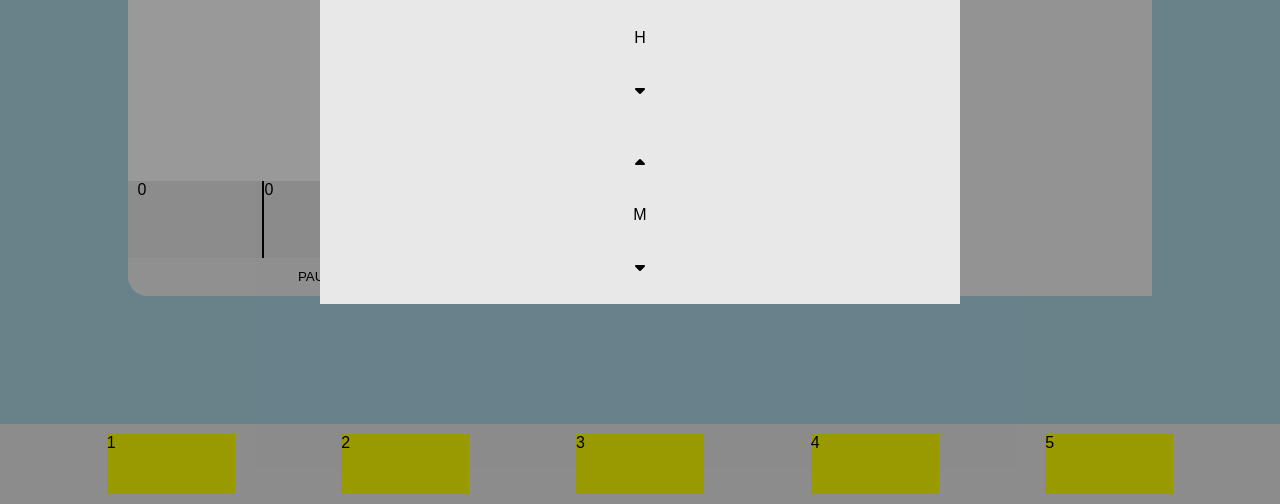
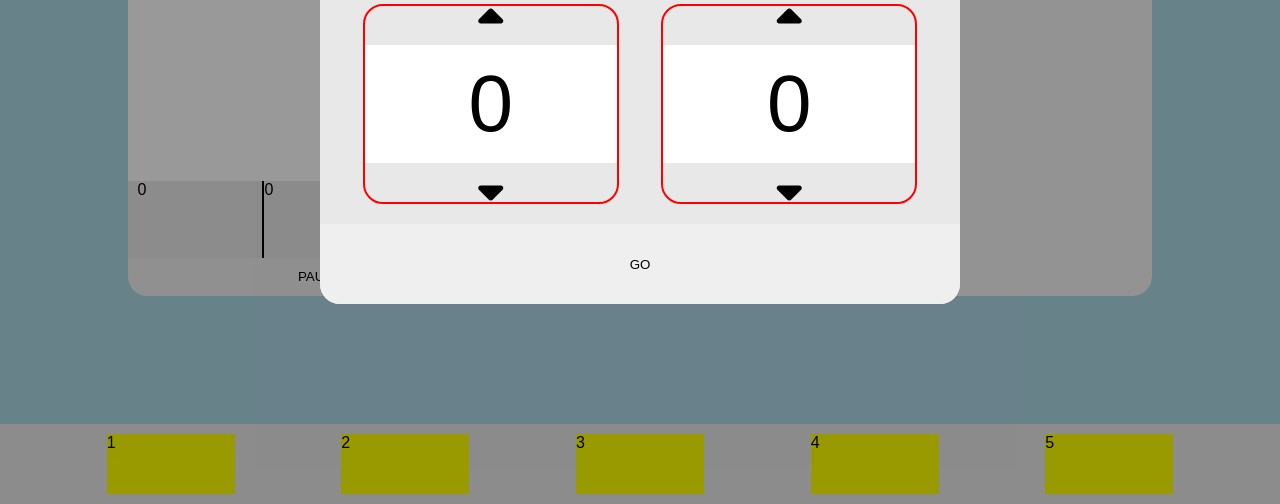
Before and after one commit to Charlie-robin/help-cascade, a plain HTML site: page index.html in a window 1280 px wide. Shown: the part 296-800 px from the top of the page. Drawn offline with Linux system fonts and the light colour scheme.

Commit message:
morestyles and js

```diff
--- a/index.html
+++ b/index.html
@@ -12,18 +12,18 @@
         <div>
             <h2>Input Time</h2>
             <div>
-                <span class="fas fa-sort-up"></span>
-                <p id="hours">H</p>
-                <span class="fas fa-sort-down"></span>
+                <span class="fas fa-sort-up" onclick="addTime('hours')"></span>
+                <p id="hours">0</p>
+                <span class="fas fa-sort-down" onclick="minusTime('hours')"></span>
             </div>
 
             <div>
-                <span class="fas fa-sort-up"></span>
-                <p id="minutes">M</p>
-                <span class="fas fa-sort-down"></span>
+                <span class="fas fa-sort-up" onclick="addTime('minutes')"></span>
+                <p id="minutes">0</p>
+                <span class="fas fa-sort-down" onclick="minusTime('minutes')"></span>
             </div>
-            <!-- <input id="time-input" type="number" required>
-            <button onclick="hideModal(),showTimer(),startTime()" id="on">GO</button> -->
+
+            <button onclick="hideModagit sttatusl(),getTimeInputs(),showTimer(),startTime()" id="on">GO</button>
             <span class="close" onclick="hideModal()">&times;</span>
         </div>
     </section>
@@ -36,7 +36,7 @@
         <section id="timer-content">
             <div id="timer">
                 <h3>Time Box</h3>
-                <p id="entered-value">10</p>
+                <p id="entered-value"></p>
 
                 <div>
                     <p id="hours">0</p>
--- a/resources/css/styles.scss
+++ b/resources/css/styles.scss
@@ -3,6 +3,14 @@
     margin: 0;
     box-sizing: border-box;
     font-family: Arial, Helvetica, sans-serif;
+}
+
+button {
+    text-transform: uppercase;
+    width: 100%;
+    border: none;
+    outline: none;
+    border-radius: 0 0 20px 20px;
 }
 
 body {
@@ -39,23 +47,55 @@ body {
 
         div {
             display: flex;
-            flex-direction: column;
             justify-content: space-evenly;
-            align-items: center;
+            align-content: space-between;
             width: 50%;
             height: 50%;
             background: #e8e8e8;
             position: relative;
+            flex-wrap: wrap;
+            border-radius: 20px;
 
             h2 {
+                text-align: center;
+                flex-grow: 1;
                 font-size: 40px;
                 text-transform: uppercase;
                 font-weight: 300;
+                width: 100%;
+                height: 20%;
             }
 
-            input {
-                width: 30%;
-                height: 30%;
+            div {
+                display: flex;
+                flex-direction: column;
+                justify-content: center;
+                align-items: center;
+                width: 40%;
+                border: 2px red solid;
+                border-radius: 20px;
+
+                span {
+                    width: 100%;
+                    height: 20%;
+                    text-align: center;
+                    font-size: 40px;
+
+                }
+
+                p {
+                    align-content: center;
+                    height: 60%;
+                    width: 100%;
+                    text-align: center;
+                    font-size: 80px;
+                    background: white;
+                }
+            }
+
+            button {
+                width: 100%;
+                height: 20%;
             }
 
             .close {
@@ -117,13 +157,6 @@ body {
                 height: 10%;
                 border-radius: 0 0 20px 20px;
 
-                button {
-                    text-transform: uppercase;
-                    width: 100%;
-                    border: none;
-                    outline: none;
-                    border-radius: 0 0 20px 20px;
-                }
             }
         }
         #content {
@@ -131,6 +164,7 @@ body {
             width: 40%;
             background-color: whitesmoke;
             display: flex;
+            border-radius: 20px;
 
             div {
                 width: 60%;
--- a/resources/js/main.js
+++ b/resources/js/main.js
@@ -1,7 +1,7 @@
 let seconds = 0, minutes = 0, hours = 0, timeSwitch, timeInput;
+const inputHours = document.getElementById("hours"), inputMinutes = document.getElementById("minutes");
 
 const timeCounter = () => {
-    getTimeInput();
     displayTime();
     seconds++
     if (seconds >= 60) {
@@ -16,9 +16,16 @@ const timeCounter = () => {
     compareTimeInput();
 }
 
+const addTime = (type) => type === "hours" ? inputHours.innerHTML++ : inputMinutes.innerHTML++;
+const minusTime = (type) => type === "hours" ? inputHours.innerHTML-- :  inputMinutes.innerHTML--;
 
-const getTimeInput = () => timeInput = document.getElementById("time-input").value;
-const compareTimeInput = () => (timeInput = parseInt(timeInput)) === minutes ? stopTime() : null;
+const getTimeInputs = () => {
+    const minutes = parseInt(inputMinutes.innerHTML);
+    const hours = parseInt(inputHours.innerHTML*60);
+    timeInput = minutes + hours;
+}
+
+const compareTimeInput = () => timeInput === minutes ? stopTime() : null;
 const displayTime = () => {
     document.getElementById("seconds").innerHTML = seconds;
     document.getElementById("minutes").innerHTML = minutes;
@@ -32,8 +39,7 @@ const showModal = () => document.getElementById("modal").style.display = "block"
 const hideTimer = () => document.getElementById("timer").style.display = "block";
 const showTimer = () => document.getElementById("timer").style.display = "block";
 
-
-const startTime = () => timeSwitch = setTimeout(timeCounter, 200);
+const startTime = () => timeSwitch = setTimeout(timeCounter, 1000);
 const stopTime = () => clearTimeout(timeSwitch);
 
 const togglePauseButton = (buttonType) => buttonType === "pause" ? document.getElementById('pause-go-button').innerHTML = `<button onclick="togglePauseButton('go'), stopTime()">Pause</button>`:  document.getElementById('pause-go-button').innerHTML = `<button onclick="togglePauseButton('pause'),startTime()">Go</button>`;
```
Also changed, not shown: resources/css/styles.css, 1 other file.
